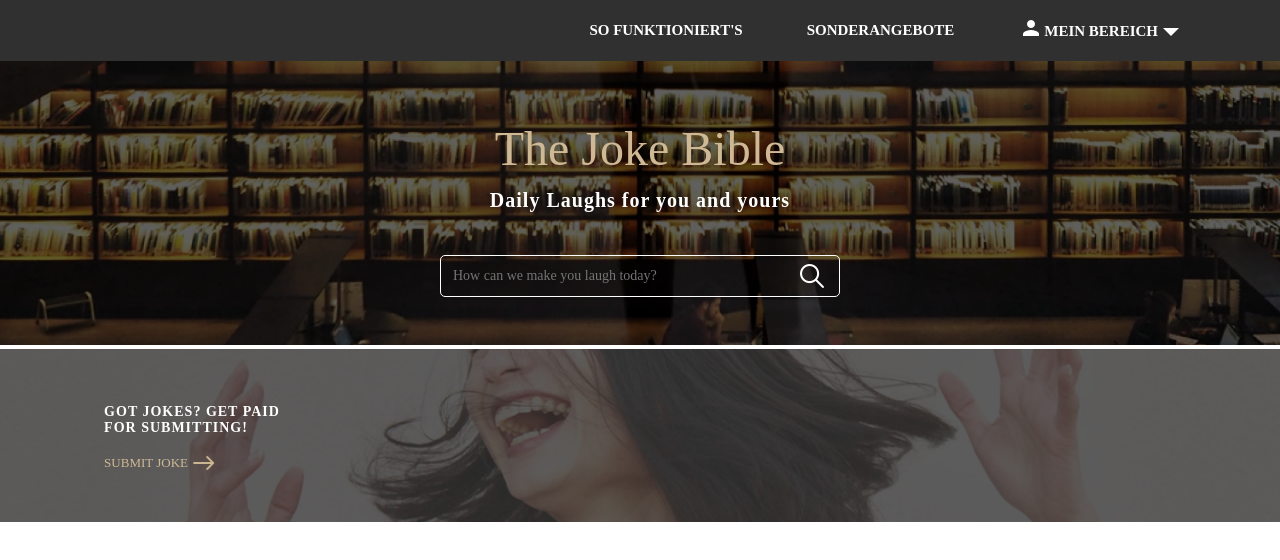
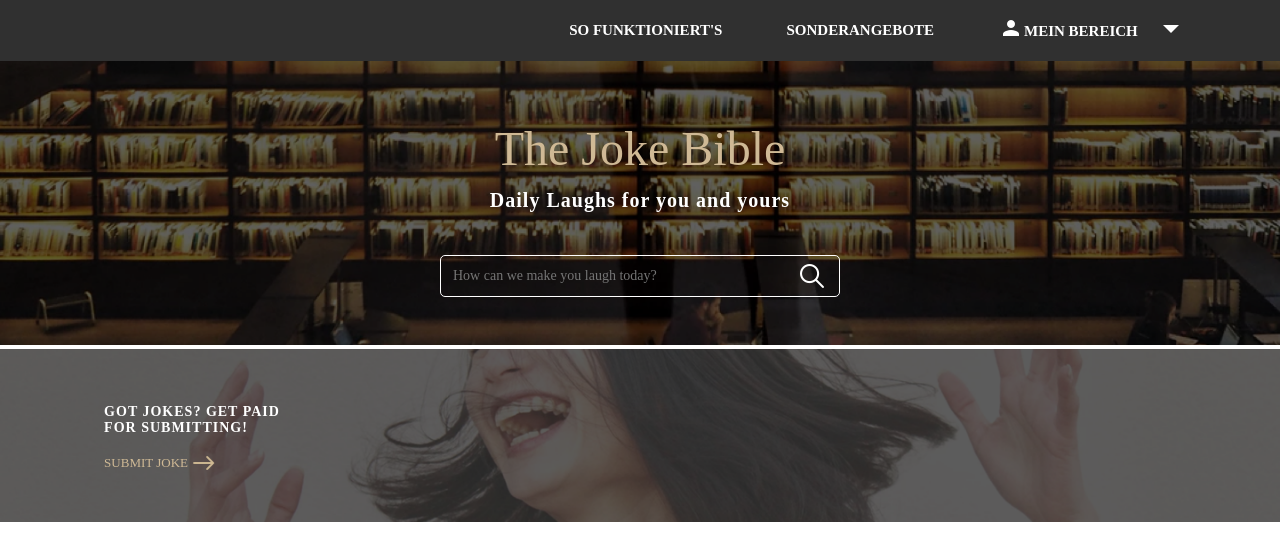
Before and after one commit to pemba1s1/joke-bible, a React (Create React App) app: page /joke/1 in a window 1280 px wide. Shown: the top 560 px of the page. Built offline with nearby package versions, Linux system fonts and the light colour scheme; a web font is replaced by a local one.

Commit message:
nav bar dropdown fix

```diff
--- a/src/Components/Navbar/index.jsx
+++ b/src/Components/Navbar/index.jsx
@@ -1,9 +1,10 @@
-import React from 'react';
+import React, { useState } from 'react';
 import { NavLink } from 'react-router-dom';
 import User from '../../assets/assets_Homework_Front-End_01/shape.png';
 import IconDown from '../../assets/assets_Homework_Front-End_01/path_2.png';
 
 const Navbar = () => {
+  const [clicked, setClicked] = useState(false);
   return (
     <div className="navcontainer">
       <div className="navmenu">
@@ -13,12 +14,16 @@ const Navbar = () => {
         <NavLink className="navmenuitem" to="#">
           SONDERANGEBOTE
         </NavLink>
-        <div className="dropdown navmenuitem">
-          <div className="dropbtn">
-            <img src={User} className="icon"></img>MEIN BEREICH
-            <img src={IconDown} className="icon"></img>
+        <div className="dropdown navmenuitem cursor-pointer" onClick={() => setClicked(!clicked)}>
+          <div className="dropbtn flex space-between">
+            <div>
+              <img src={User} className="icon" alt="a"></img>MEIN BEREICH
+            </div>
+            <div>
+              <img src={IconDown} className="icon" alt="a"></img>
+            </div>
           </div>
-          <div className="dropdown-content">
+          <div className={`dropdown-content ${clicked ? '' : 'display-none'}`}>
             <NavLink className="submenuitems" to="#">
               My published jokes
             </NavLink>
--- a/src/assets/Styles/build/index.css
+++ b/src/assets/Styles/build/index.css
@@ -61,16 +61,33 @@
 .icon {
   margin: 0 5px; }
 
+.cursor-pointer {
+  cursor: pointer; }
+
 .dropdown {
-  position: relative; }
+  position: relative;
+  width: 250px; }
+  .dropdown .dropbtn {
+    width: 100%; }
   .dropdown .dropdown-content {
-    display: none;
     position: absolute;
-    top: 65px;
+    top: 75px;
     right: 0px;
     width: 100%;
     box-shadow: 0px 8px 16px 0px rgba(0, 0, 0, 0.2);
-    z-index: 1; }
+    z-index: 1;
+    background-color: #ffffff; }
+    .dropdown .dropdown-content:after {
+      content: '';
+      position: absolute;
+      top: -10px;
+      right: 0;
+      margin: 0 auto;
+      width: 0;
+      height: 0;
+      border-bottom: 25px solid #ffffff;
+      border-left: 10px solid transparent;
+      border-right: 10px solid transparent; }
   .dropdown .dropdown-content .submenuitems {
     display: flex;
     color: black;
@@ -82,10 +99,10 @@
     font-size: 14px;
     line-height: 1.43;
     color: #5e5e53;
-    border-bottom: 1px solid;
+    border-bottom: 0.5px solid #a8a3a3;
     background-color: #ffffff; }
-  .dropdown:hover .dropdown-content {
-    display: block; }
+    .dropdown .dropdown-content .submenuitems:hover {
+      color: #cfb995; }
 
 .relative {
   position: relative; }
--- a/src/assets/Styles/global/style.scss
+++ b/src/assets/Styles/global/style.scss
@@ -75,18 +75,36 @@ $blue: #57dbe6;
 .icon {
   margin: 0 5px;
 }
+
+.cursor-pointer {
+  cursor: pointer;
+}
 .dropdown {
   position: relative;
+  width: 250px;
   .dropbtn {
+    width: 100%;
   }
   .dropdown-content {
-    display: none;
     position: absolute;
-    top: 65px;
+    top: 75px;
     right: 0px;
     width: 100%;
     box-shadow: 0px 8px 16px 0px rgba(0, 0, 0, 0.2);
     z-index: 1;
+    background-color: $white-two;
+    &:after {
+      content: '';
+      position: absolute;
+      top: -10px;
+      right: 0;
+      margin: 0 auto;
+      width: 0;
+      height: 0;
+      border-bottom: 25px solid $white-two;
+      border-left: 10px solid transparent;
+      border-right: 10px solid transparent;
+    }
   }
   .dropdown-content .submenuitems {
     display: flex;
@@ -99,11 +117,11 @@ $blue: #57dbe6;
     font-size: 14px;
     line-height: 1.43;
     color: #5e5e53;
-    border-bottom: 1px solid;
+    border-bottom: 0.5px solid rgb(168, 163, 163);
     background-color: $white-two;
-  }
-  &:hover .dropdown-content {
-    display: block;
+    &:hover {
+      color: $br;
+    }
   }
 }
 .relative {
```
Also changed, not shown: 2 other files (tests, documents, lock files or other folders).
